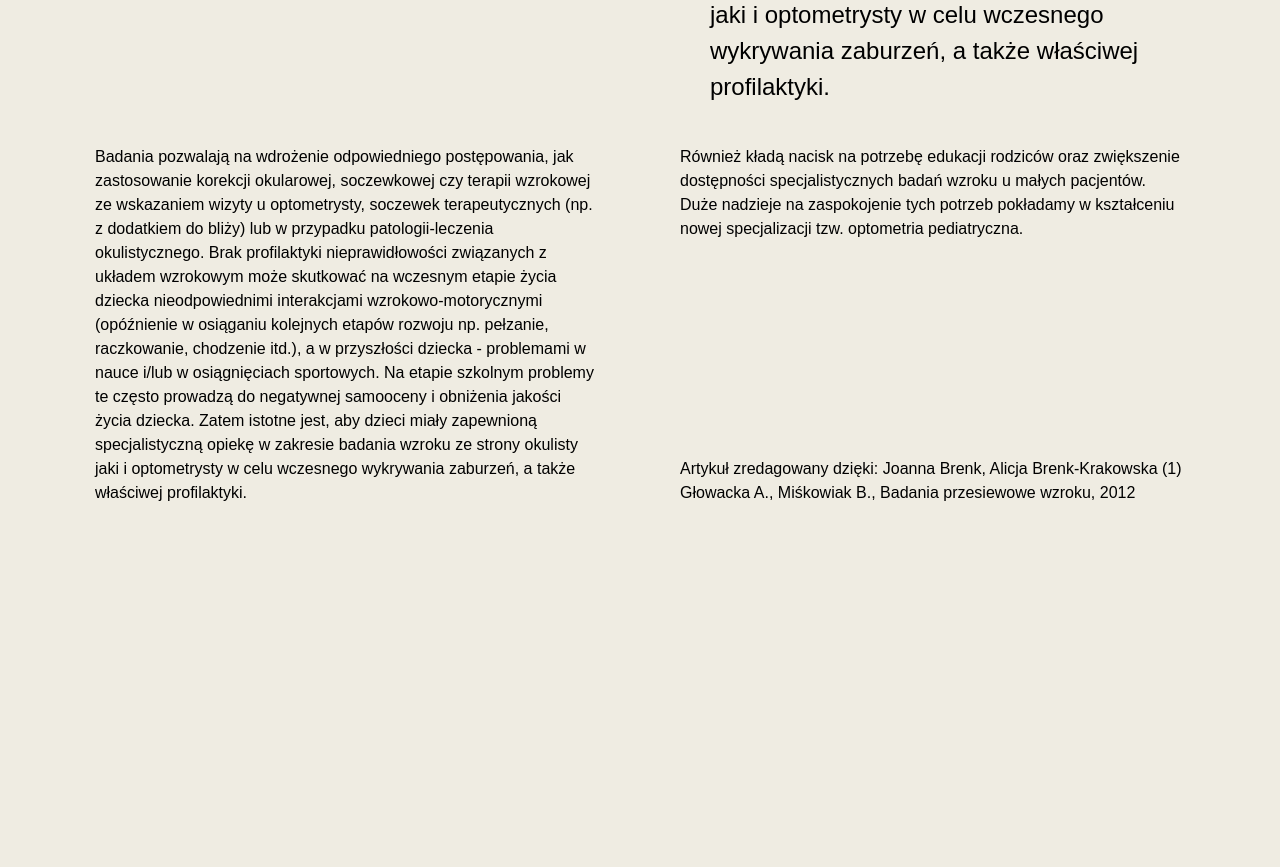
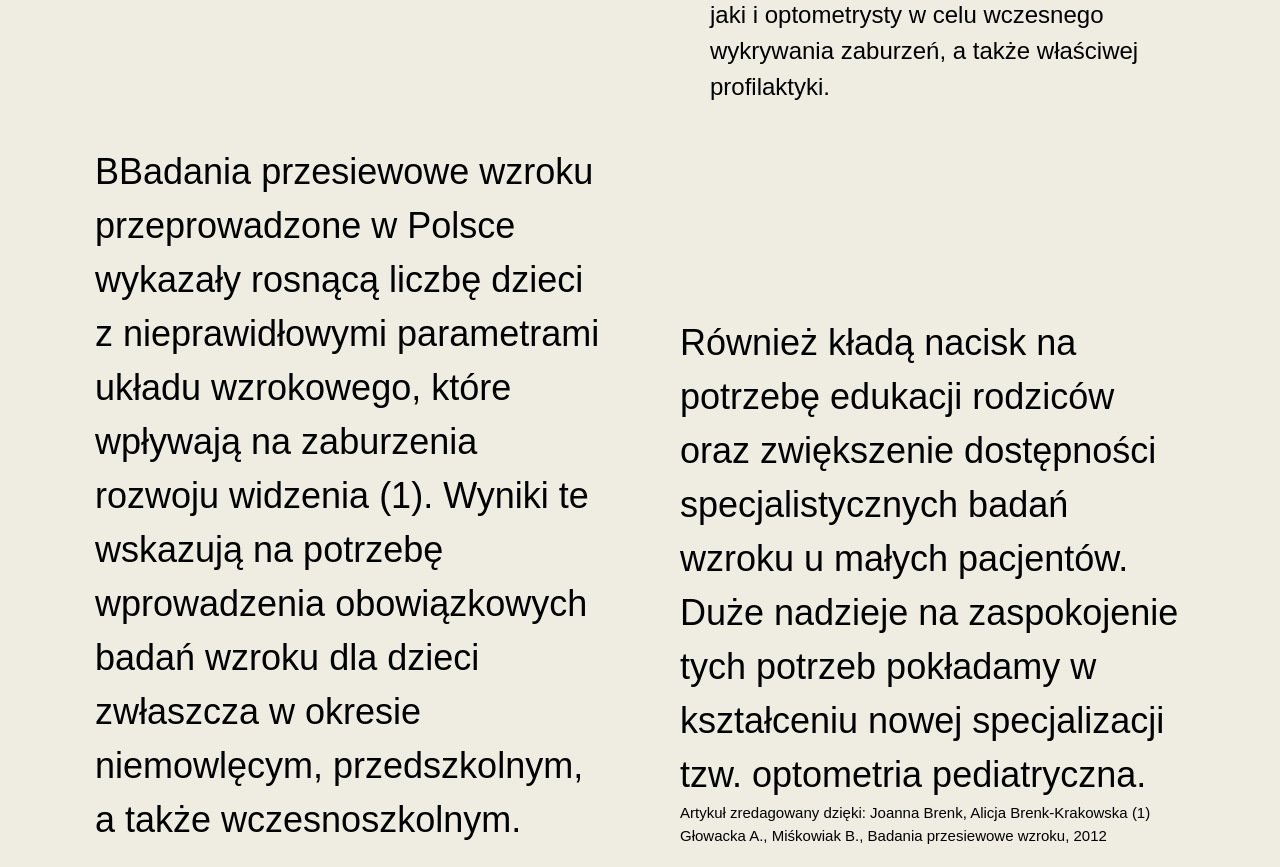
Before and after one commit to astacus777/optician-astro, an Astro site: page /treatment in a window 1280 px wide. Shown: the part 2560-3427 px from the top of the page. Before the commit the page ends 3085 px from the top, so only its background shows below. Built offline with nearby package versions, Linux system fonts and the light colour scheme; Astro itself is replaced by a stand-in of ours.

Commit message:
treatment - additional atjustments

```diff
--- a/src/pages/treatment.astro
+++ b/src/pages/treatment.astro
@@ -58,7 +58,7 @@
 
 <div class="double-text-container-2">
   <div class="text-left-2">
-    Badania pozwalają na wdrożenie odpowiedniego postępowania, jak zastosowanie korekcji okularowej, soczewkowej czy terapii wzrokowej ze wskazaniem wizyty u optometrysty, soczewek terapeutycznych (np. z dodatkiem do bliży) lub w przypadku patologii-leczenia okulistycznego. Brak profilaktyki nieprawidłowości związanych z układem wzrokowym może skutkować na wczesnym etapie życia dziecka nieodpowiednimi interakcjami wzrokowo-motorycznymi (opóźnienie w osiąganiu kolejnych etapów rozwoju np. pełzanie, raczkowanie, chodzenie itd.), a w przyszłości dziecka - problemami w nauce i/lub w osiągnięciach sportowych. Na etapie szkolnym problemy te często prowadzą do negatywnej samooceny i obniżenia jakości życia dziecka. Zatem istotne jest, aby dzieci miały zapewnioną specjalistyczną opiekę w zakresie badania wzroku ze strony okulisty jaki i optometrysty w celu wczesnego wykrywania zaburzeń, a także właściwej profilaktyki.
+    BBadania przesiewowe wzroku przeprowadzone w Polsce wykazały rosnącą liczbę dzieci z nieprawidłowymi parametrami układu wzrokowego, które wpływają na zaburzenia rozwoju widzenia (1). Wyniki te wskazują na potrzebę wprowadzenia obowiązkowych badań wzroku dla dzieci zwłaszcza w okresie niemowlęcym, przedszkolnym, a także wczesnoszkolnym.
   </div>
   <div class="text-right-2">
     <div class="text-top-2">
--- a/src/styles/treatment.css
+++ b/src/styles/treatment.css
@@ -186,6 +186,7 @@
 
 /* double-text-container-2 */
 .double-text-container-2 {
+  text-align: left;
   max-width: 1196px;
   max-height: 821px;
   display: grid;
@@ -195,6 +196,7 @@
   gap: 80px;
   padding: 20px;
   box-sizing: border-box;
+  font-size: 36px;
 }
 .text-left-2 {
   width: 505px;
@@ -209,4 +211,12 @@
   flex-direction: column;
   justify-content: space-between;
   text-align: left;
+  justify-content: flex-end;
 }
+.text-top-2 {
+  display: flex;
+  justify-content: flex-end;
+}
+.text-botton-2 {
+  font-size: 15px;
+}
```
